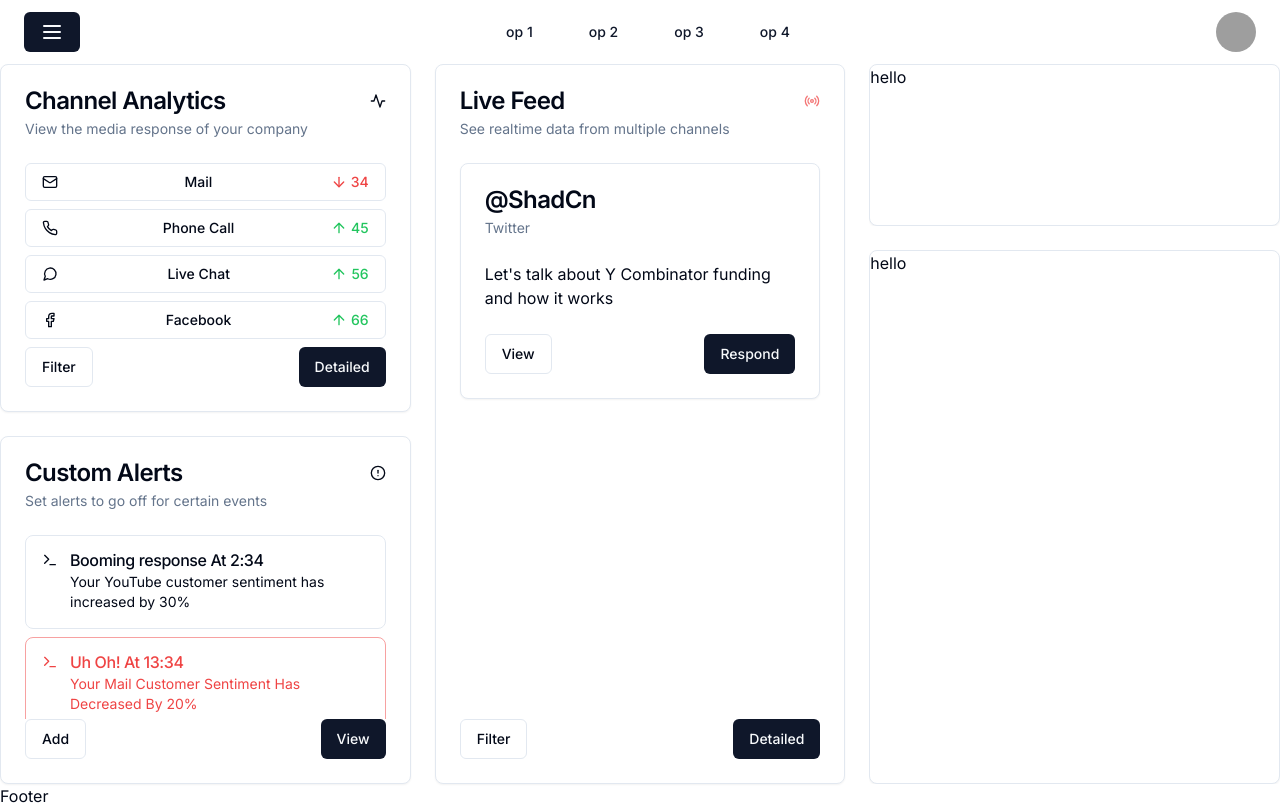
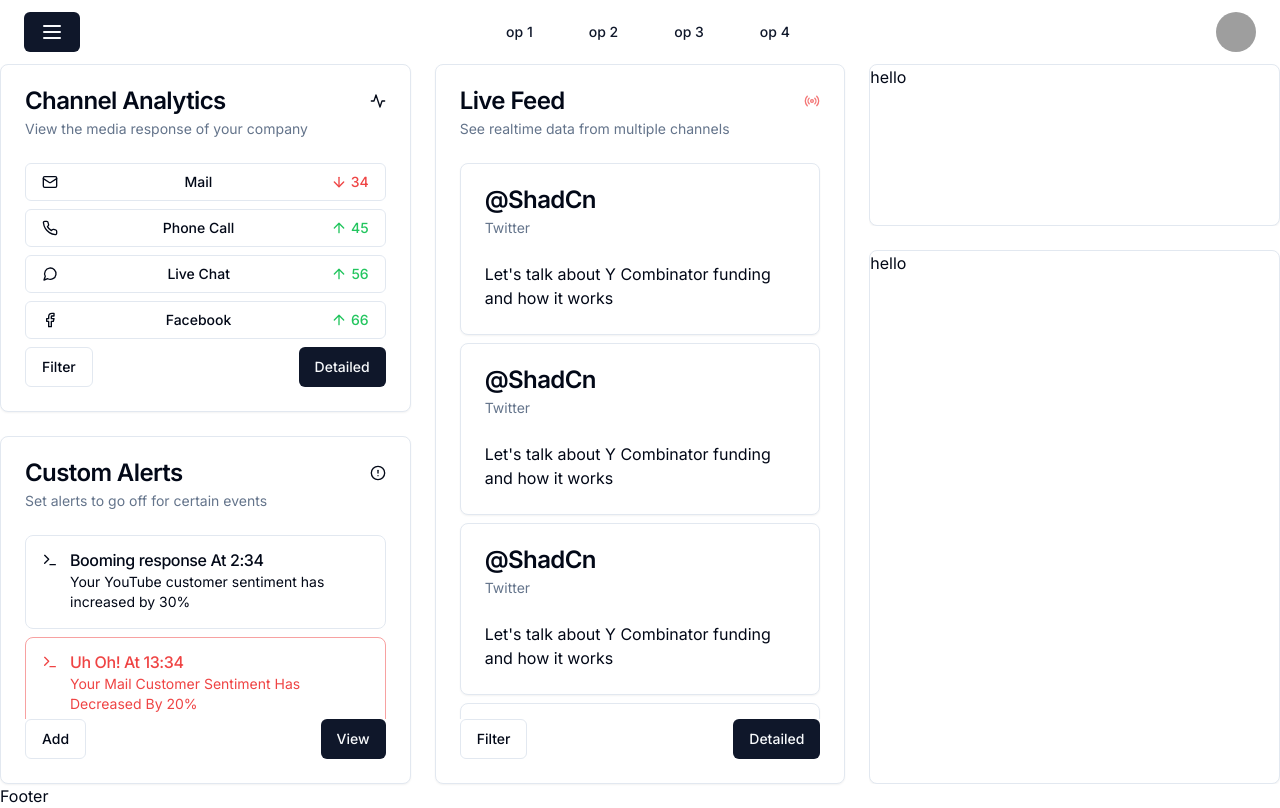
Before and after one commit to UmbrellaCrow612/real-time-customer-engagement-dashboard, a Next.js app: page / in a window 1280 px wide. Built offline with nearby package versions, Linux system fonts and the light colour scheme; grey boxes are pictures that could not be loaded.

Commit message:
Live feed

```diff
--- a/src/components/HomeDashboard/LiveFeed.tsx
+++ b/src/components/HomeDashboard/LiveFeed.tsx
@@ -23,6 +23,21 @@ export default function LiveFeed() {
           </CardDescription>
         </CardHeader>
         <CardContent className="flex flex-col flex-grow gap-2 overflow-y-auto">
+          <FeedCard
+            title="@ShadCn"
+            description="Twitter"
+            content="Let's talk about Y Combinator funding and how it works"
+          />
+          <FeedCard
+            title="@ShadCn"
+            description="Twitter"
+            content="Let's talk about Y Combinator funding and how it works"
+          />
+          <FeedCard
+            title="@ShadCn"
+            description="Twitter"
+            content="Let's talk about Y Combinator funding and how it works"
+          />
           <FeedCard
             title="@ShadCn"
             description="Twitter"
@@ -55,10 +70,6 @@ const FeedCard = ({
           <CardDescription>{description}</CardDescription>
         </CardHeader>
         <CardContent className="">{content}</CardContent>
-        <CardFooter className="justify-between">
-          <Button variant={"outline"}>View</Button>
-          <Button variant={"default"}>Respond</Button>
-        </CardFooter>
       </Card>
     </>
   );
```
